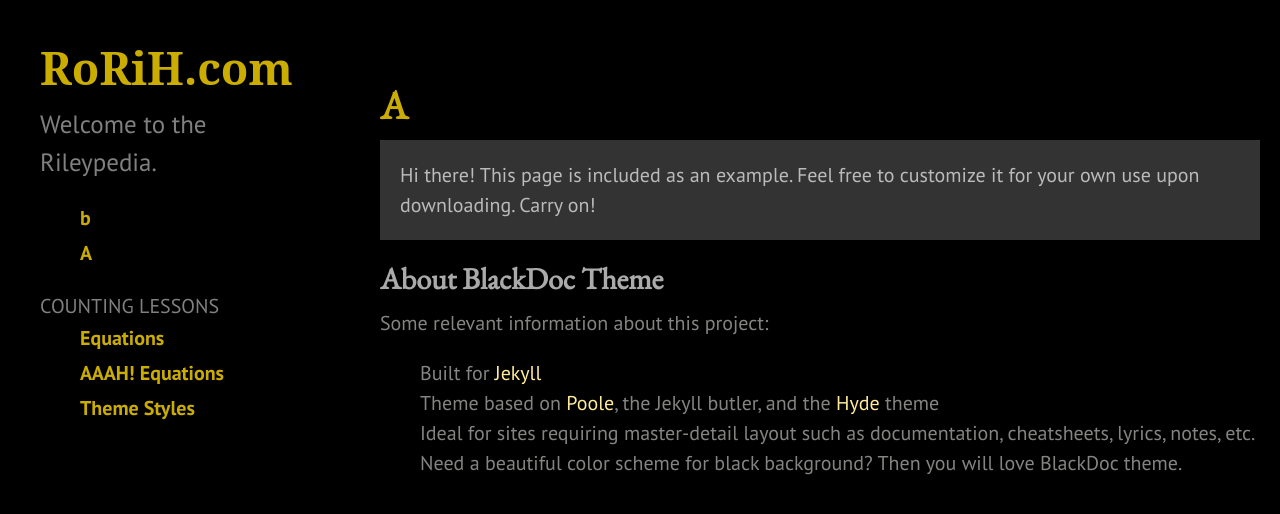
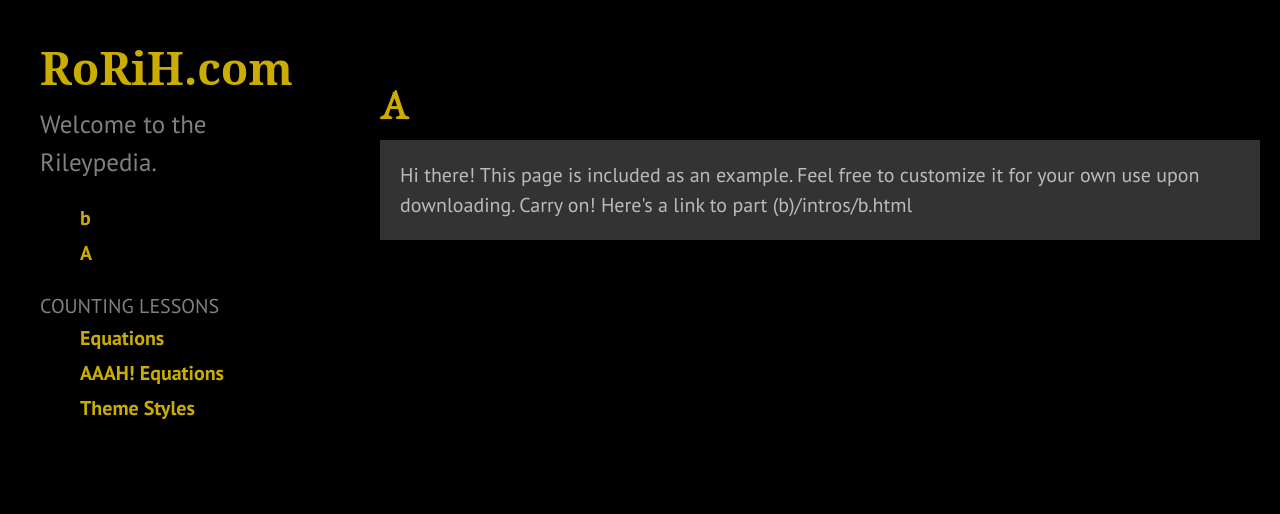
Before and after one commit to roriholm/roriholm.github.io, a Jekyll site: the page built from content/_intros/a.md, in a window 1280 px wide. Shown: the top 514 px of the page. Built offline with Jekyll 4.4.1, drawn with Linux system fonts in a browser that asks for light colours.

Commit message:
internal link test

```diff
--- a/content/_intros/a.md
+++ b/content/_intros/a.md
@@ -4,13 +4,5 @@ title: A
 
 <p class="message">
   Hi there! This page is included as an example. Feel free to customize it for your own use upon downloading. Carry on!
+  Here's a link to part (b){% link _intros/b.md %}
 </p>
-
-## About BlackDoc Theme
-
-Some relevant information about this project:
-
-* Built for [Jekyll](http://jekyllrb.com)
-* Theme based on [Poole](http://getpoole.com), the Jekyll butler, and the [Hyde](http://hyde.getpoole.com) theme
-* Ideal for sites requiring master-detail layout such as documentation, cheatsheets, lyrics, notes, etc.
-* Need a beautiful color scheme for black background? Then you will love BlackDoc theme.
```
